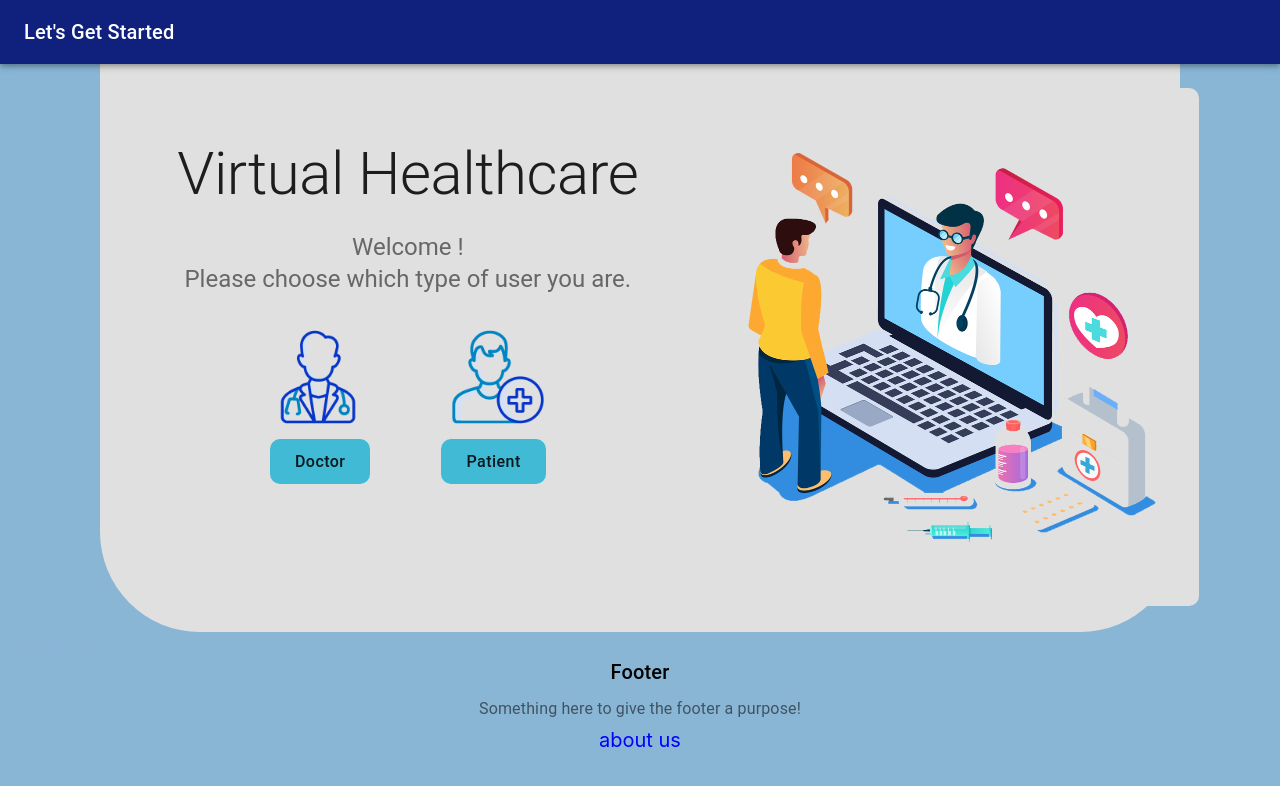
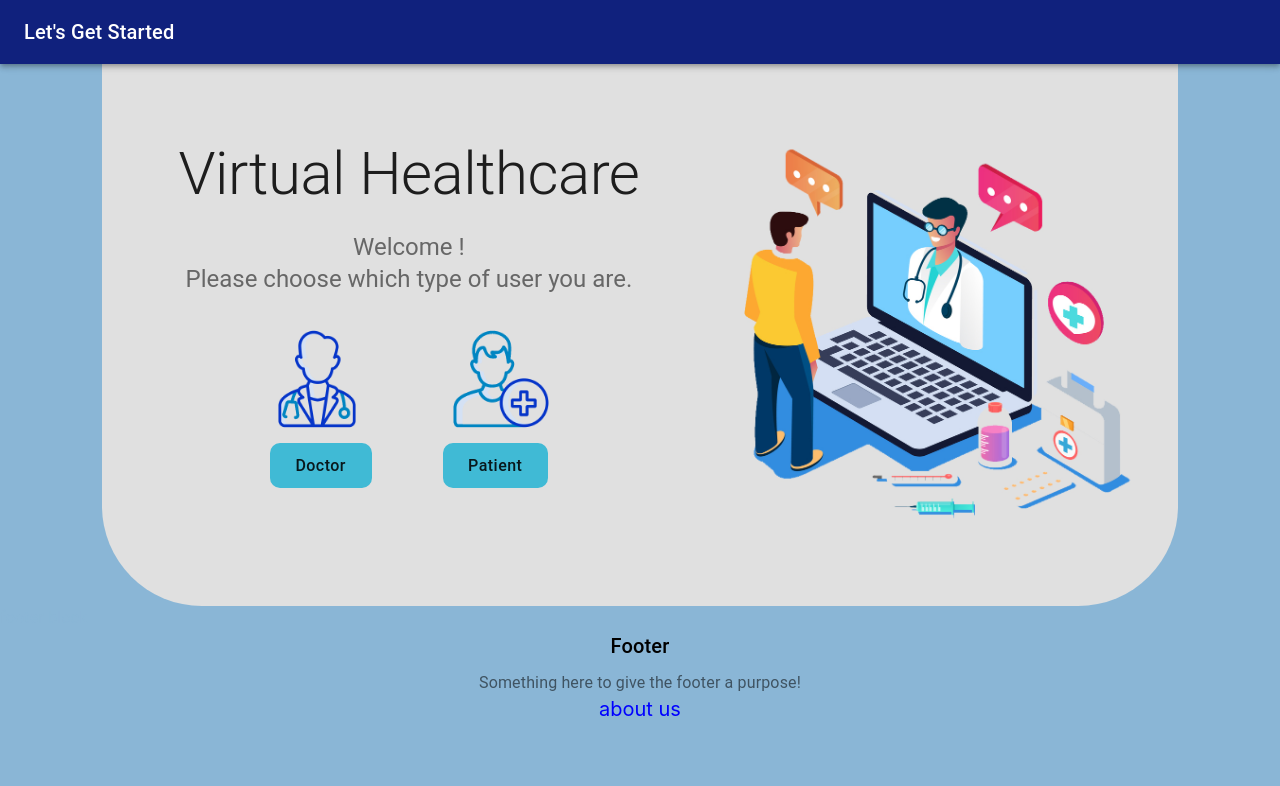
Before and after one commit to Tahlil-992/bugophobia.front-end, a React (Create React App) app: page / in a window 1280 px wide. Shown: the top 786 px of the page. Built offline with nearby package versions, Linux system fonts and the light colour scheme.

Commit message:
UI changes

```diff
--- a/src/views/pages/LandingPage.js
+++ b/src/views/pages/LandingPage.js
@@ -19,7 +19,7 @@ const useStyles = makeStyles((theme) => ({
         marginRight: theme.spacing(2),
     },
     heroContent: {
-        padding: theme.spacing(3, 0, 8),
+        padding: theme.spacing(3, 0, 3),
     },
     heroButtons: {
         marginTop: theme.spacing(4),
@@ -29,7 +29,7 @@ const useStyles = makeStyles((theme) => ({
     Btn: {
         backgroundColor: '#40bad5',
         textAlign: 'center',
-        fontSize: '16px',
+        fontSize: '1em',
         borderRadius: '10px',
         textTransform: 'none',
         height:'45px',
@@ -49,16 +49,16 @@ const LandingPage = ({ isdoctor, setIsDoctor }) => {
     const classes = useStyles();
     return (
         <React.Fragment>
-            <AppBar position="relative">
-                <Toolbar style={{ backgroundColor: '#10217d', height: '5vh' }}>
+            <AppBar position="relative" style={{height:'5%'}}>
+                <Toolbar style={{ backgroundColor: '#10217d' }}>
                     <Typography variant="h6" color="inherit" noWrap>Let's Get Started</Typography>
                 </Toolbar>
             </AppBar>
-            <Grid style={{ backgroundColor: '#8ab6d6' }}>
-                <div className={classes.heroContent} style={{ backgroundColor: '#E0E0E0', height: '60vh', display: 'flex', flexDirection: 'row', marginLeft: '100px', marginRight: '100px', borderBottomLeftRadius: '100px', borderBottomRightRadius: '100px' }}>
+            <Grid style={{ backgroundColor: '#8ab6d6', height:'60%', justifyContent:'center', alignItems:'center' }}>
+                <div className={classes.heroContent} style={{ backgroundColor: '#E0E0E0', display: 'flex', flexDirection: 'row', marginLeft: '8%', marginRight: '8%', borderBottomLeftRadius: '100px', borderBottomRightRadius: '100px' }}>
                     <Container>
                         <Grid style={{ display: 'flex', flexDirection: 'row' }}>
-                            <Grid item style={{ width: '55%', borderRadius: '10px', height: '60vh' }}>
+                            <Grid item style={{ width: '55%', borderRadius: '10px' }}>
                                 <Typography style={{ marginTop: '50px' }} component="h1" variant="h2" align="center" color="textPrimary" gutterBottom>
                                     Virtual Healthcare
                                 </Typography>
@@ -68,23 +68,23 @@ const LandingPage = ({ isdoctor, setIsDoctor }) => {
                                 <div className={classes.heroButtons}>
                                     <Grid container spacing={10} justify="center">
                                         <Grid item>
-                                            <img src={DoctorImg} alt="DoctorUser" style={{ height: '100px', width: '100px' }} />
+                                            <img src={DoctorImg} alt="DoctorUser" style={{ height: '6.5em', width: '6.5em' }} />
                                         </Grid>
                                         <Grid item>
-                                            <img src={PatientImg} alt="PatientUser" style={{ height: '100px', width: '100px' }} />
+                                            <img src={PatientImg} alt="PatientUser" style={{ height: '6.5em', width: '6.5em' }} />
                                         </Grid>
                                     </Grid>
                                     <Grid container spacing={2} justify="center">
                                         <Grid item style={{ marginRight: '55px' }}>
                                             <Link to="login" style={{ textDecoration: 'none' }}>
-                                                <Button onClick={changeToDoctor} className={classes.Btn} align="center" style={{ marginTop: '0px', padding: '10px 25px' }}>
+                                                <Button onClick={changeToDoctor} className={classes.Btn} align="center" style={{ padding: '1em 1.6em' }}>
                                                     Doctor
                                                 </Button>
                                             </Link>
                                         </Grid>
                                         <Grid item>
                                             <Link to="login" style={{ textDecoration: 'none' }}>
-                                                <Button onClick={changeToPatient} className={classes.Btn} align="center" style={{ marginTop: '0px', padding: '10px 25px' }}>
+                                                <Button onClick={changeToPatient} className={classes.Btn} align="center" style={{ padding: '1em 1.6em' }}>
                                                     Patient
                                                 </Button>
                                             </Link>
@@ -93,17 +93,17 @@ const LandingPage = ({ isdoctor, setIsDoctor }) => {
                                 </div>
                             </Grid>
                             <Grid item style={{ width: '45%' }}>
-                                <img src={OnlineDoctor} style={{ width: '507px', height: '517.5px', borderRadius: '10px' }} />
+                                <img src={OnlineDoctor} style={{ width: '30em', height: '30.62em', borderRadius: '200px' }} />
                             </Grid>
                         </Grid>
                     </Container>
                 </div>
             </Grid>
-            <footer className={classes.footer} style={{ backgroundColor: '#8ab6d6', height: '150px' }}>
+            <footer className={classes.footer} style={{ backgroundColor: '#8ab6d6' }}>
                 <Typography style={{ color: '#8ab6d6' }}>footer block</Typography>
                 <Typography variant="h6" align="center" gutterBottom>Footer</Typography>
                 <Typography variant="subtitle1" align="center" color="textSecondary" component="p">Something here to give the footer a purpose!</Typography>
-                <Link class="link" style={{ display: 'flex', justifyContent: 'center', fontSize: '20px', marginTop: '5px' }}>about us</Link>
+                <Link class="link" style={{ display: 'flex', justifyContent: 'center', fontSize: '1.25em' }}>about us</Link>
             </footer>
         </React.Fragment>
     );
--- a/src/views/pages/LoginForm.js
+++ b/src/views/pages/LoginForm.js
@@ -47,7 +47,7 @@ const callLoginAPI = async ({ email, password }, isRemembered) => {
 
 const useStyles = makeStyles((theme) => ({
     root: {
-        height: '100vh',
+        height: '100%',
     },
     image: {
         backgroundImage: 'url(../../assets/images/OnlineDoctor.jpg);',
@@ -69,10 +69,10 @@ const useStyles = makeStyles((theme) => ({
     Btn: {
         backgroundColor: '#40bad5',
         textAlign: 'center',
-        fontSize: '16px',
+        fontSize: '1.05em',
         borderRadius: '10px',
         textTransform: 'none',
-        height: '45px',
+        height: '2.5em',
         '&:hover': {
             backgroundColor: '#5f939a',
         },
@@ -181,16 +181,16 @@ function LogIn({ isdoctor, login, rememberMe, setIsDoctor }) {
     return (
         <React.Fragment >
             <AppBar position="relative">
-                <Toolbar style={{ backgroundColor: '#10217d', height: '5vh' }}>
+                <Toolbar style={{ backgroundColor: '#10217d', height: '5%' }}>
                     <Link to="/"><Button style={{ color: 'white' }}><ArrowBackIcon /></Button></Link>
                     <Typography variant="h6" color="inherit" noWrap>Login Page</Typography>
                 </Toolbar>
             </AppBar>
-            <Grid container component="main" className={classes.root} style={{ paddingTop: '50px', paddingBottom: '50px', paddingRight: '350px', paddingLeft: '350px', height: '690px', backgroundColor: '#8ab6d6' }}>
+            <Grid container component="main" className={classes.root} style={{ paddingTop: '2.6%', paddingBottom: '2.6%', paddingRight: '22.5%', paddingLeft: '22.5%', height: '43.125em', backgroundColor: '#8ab6d6' }}>
                 <Grid item style={{ width: '50%', borderTopLeftRadius: '20px', borderBottomLeftRadius: '20px', backgroundImage: `url(${images[index]})` }} className={classes.image} />
                 <Grid item style={{ width: '50%', borderTopRightRadius: '20px', borderBottomRightRadius: '20px', backgroundColor: '#E0E0E0' }} component={Paper} elevation={6} square>
                     <div className={classes.paper}>
-                        <Grid container spacing={2} style={{ padding: '10px' }}>
+                        <Grid container spacing={2} style={{ padding: '0.7em' }}>
                             <Grid item xs={12}>
                                 <TextField
                                     error={isEmailEmpty}
@@ -243,7 +243,7 @@ function LogIn({ isdoctor, login, rememberMe, setIsDoctor }) {
                             </Grid>
                         </Grid>
                         <Box display="flex" justifyContent="space-between">
-                            <Button type="submit" variant="contained" className={classes.Btn} onClick={() => handleSubmit()} style={{width:'315px', marginBottom: '20px'}}>Log in</Button>
+                            <Button type="submit" variant="contained" className={classes.Btn} onClick={() => handleSubmit()} style={{width:'19em', marginBottom: '1.25em'}}>Log in</Button>
                         </Box>
                         <Grid>
                             {isLoading && <LoadingSpinner />}
--- a/src/views/pages/SignUpForm.js
+++ b/src/views/pages/SignUpForm.js
@@ -75,10 +75,10 @@ const useStyles = makeStyles((theme) => ({
   Btn: {
     backgroundColor: '#40bad5',
     textAlign: 'center',
-    fontSize: '16px',
+    fontSize: '1.05em',
     borderRadius: '10px',
     textTransform: 'none',
-    height: '45px',
+    height: '2.5em',
     '&:hover': {
       backgroundColor: '#5f939a',
     },
@@ -248,13 +248,13 @@ const SignUp = ({ isdoctor, setIsDoctor }) => {
   return (
     <React.Fragment >
       <AppBar position="relative">
-        <Toolbar style={{ backgroundColor: '#10217d', height: '5vh' }}>
+        <Toolbar style={{ backgroundColor: '#10217d', height: '5%' }}>
           <Link to="/"><Button style={{ color: 'white' }}><ArrowBackIcon /></Button></Link>
           {isdoctor && <Typography variant="h6" color="inherit" noWrap>Doctor SignUp Page</Typography>}
           {!isdoctor && <Typography variant="h6" color="inherit" noWrap>Patient SignUp Page</Typography>}
         </Toolbar>
       </AppBar>
-      <Grid container component="main" className={classes.root} style={{ paddingTop: '40px', paddingBottom: '40px', paddingRight: '350px', paddingLeft: '350px', height: '690px', backgroundColor: '#8ab6d6' }}>
+      <Grid container component="main" className={classes.root} style={{ paddingTop: '2.6%', paddingBottom: '2.6%', paddingRight: '22.5%', paddingLeft: '22.5%', height: '43.125em', backgroundColor: '#8ab6d6' }}>
         <Grid item style={{ width: '50%', borderTopLeftRadius: '20px', borderBottomLeftRadius: '20px', backgroundImage: `url(${images[index]})` }} className={classes.image} />
         <Grid item style={{ width: '50%', borderTopRightRadius: '20px', borderBottomRightRadius: '20px', backgroundColor: '#E0E0E0' }} component={Paper} elevation={6} square>
           <div className={classes.paper}>
@@ -363,7 +363,7 @@ const SignUp = ({ isdoctor, setIsDoctor }) => {
               </Grid>
             </Grid>
             <Box display="flex" justifyContent="space-between">
-              <Button type="submit" variant="contained" className={classes.Btn} onClick={() => handleSubmit()} style={{ width: '325px', marginBottom: '20px', marginTop: '20px' }}>Sign up</Button>
+              <Button type="submit" variant="contained" className={classes.Btn} onClick={() => handleSubmit()} style={{ width: '19.5em', marginBottom: '1.25em', marginTop: '1.5em' }}>Sign up</Button>
             </Box>
             <Grid>
               {isLoading && <LoadingSpinner />}
```
Also changed, not shown: src/views/pages/Profile.js (+0 -11 lines).
